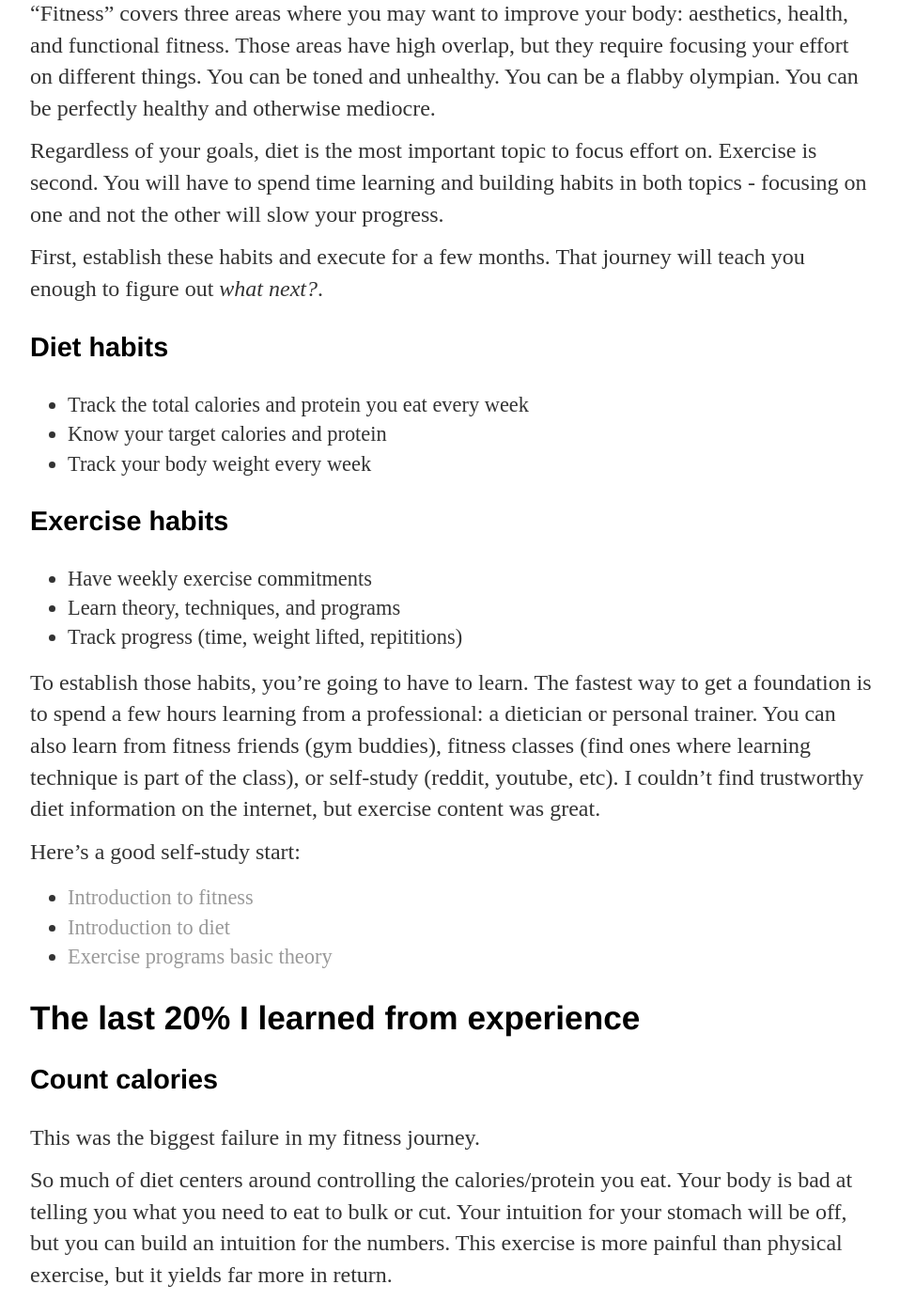
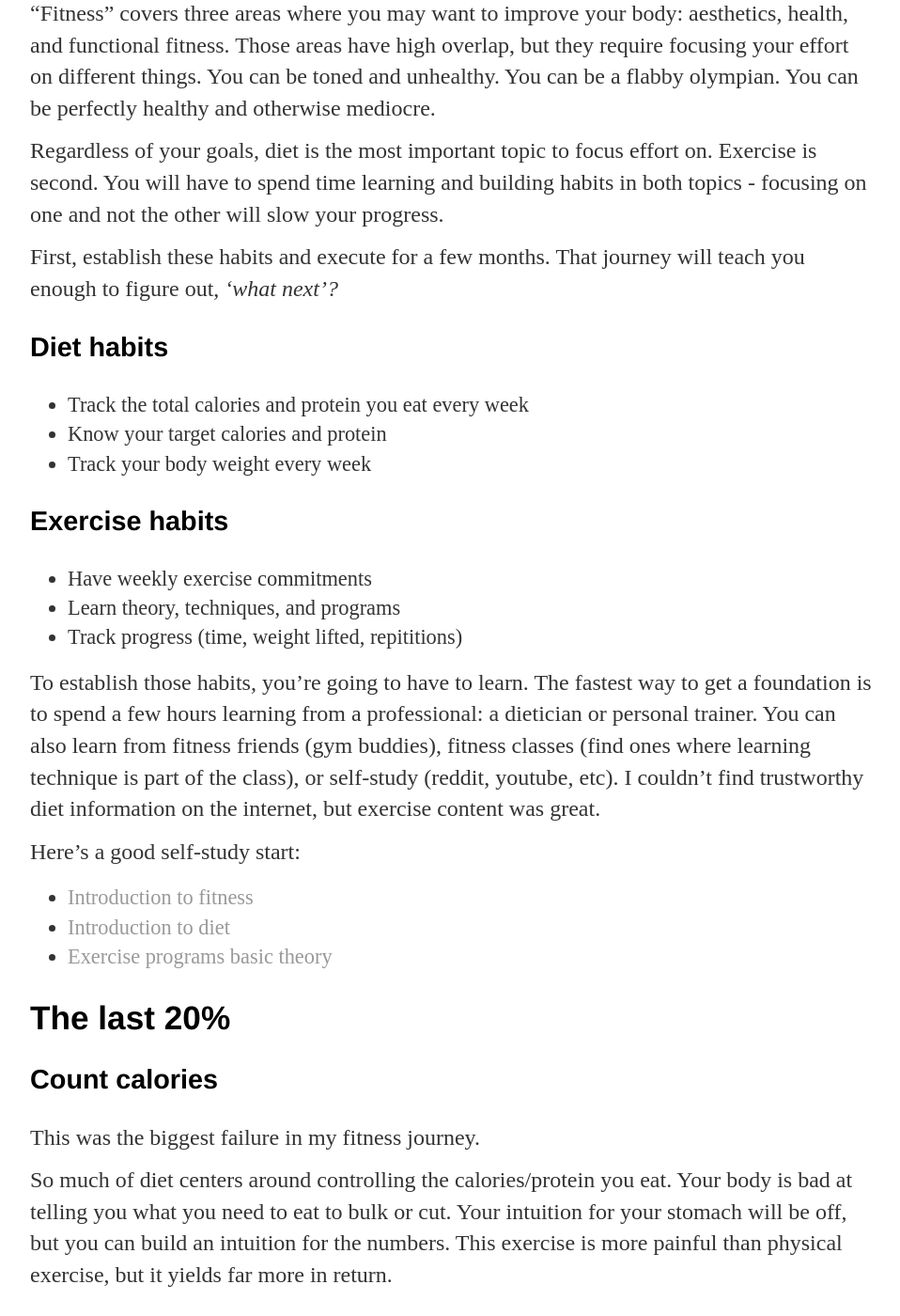
Before and after one commit to curiousest/curiousest.github.io, a Jekyll site: the page built from _posts/2020-01-31-fitness-noob.md, in a window 1280 px wide and 1400 px high, scrolled down 482 px. Shown: the whole window at 94% size, without its empty margins (160-1118 px from the left). Built offline with Jekyll 4.4.1, drawn with Linux system fonts in a browser that asks for light colours.

Commit message:
Fitness noob cosmetic changes.

```diff
--- a/_posts/2020-01-31-fitness-noob.md
+++ b/_posts/2020-01-31-fitness-noob.md
@@ -17,7 +17,7 @@ I grew up playing most sports and eating healthy. Despite that, I made mistakes
 
 Regardless of your goals, diet is the most important topic to focus effort on. Exercise is second. You will have to spend time learning and building habits in both topics - focusing on one and not the other will slow your progress.
 
-First, establish these habits and execute for a few months. That journey will teach you enough to figure out *what next?*.
+First, establish these habits and execute for a few months. That journey will teach you enough to figure out, *'what next'?*
 
 ### Diet habits
 
@@ -39,7 +39,7 @@ Here's a good self-study start:
 * [Introduction to diet](https://thefitness.wiki/improving-your-diet/)
 * [Exercise programs basic theory](https://www.youtube.com/playlist?list=PLp4G6oBUcv8yxB4H2Y7IdOjst78R9UmCg)
 
-## The last 20% I learned from experience
+## The last 20%
 
 ### Count calories
 
@@ -77,8 +77,6 @@ In the 10-15% bodyfat range, men look great. There's a desirable range for women
 
 After working in an office 9am-5pm, it's hard to do more white-collar work. You can exercise, though. They are different, complementary efforts. You can pursue goals in both areas of life with low conflict.
 
-
-
-
+---
 
 **Thanks** to Anthony, Issy, Lukas, and Phillip for reading drafts of this.
```
